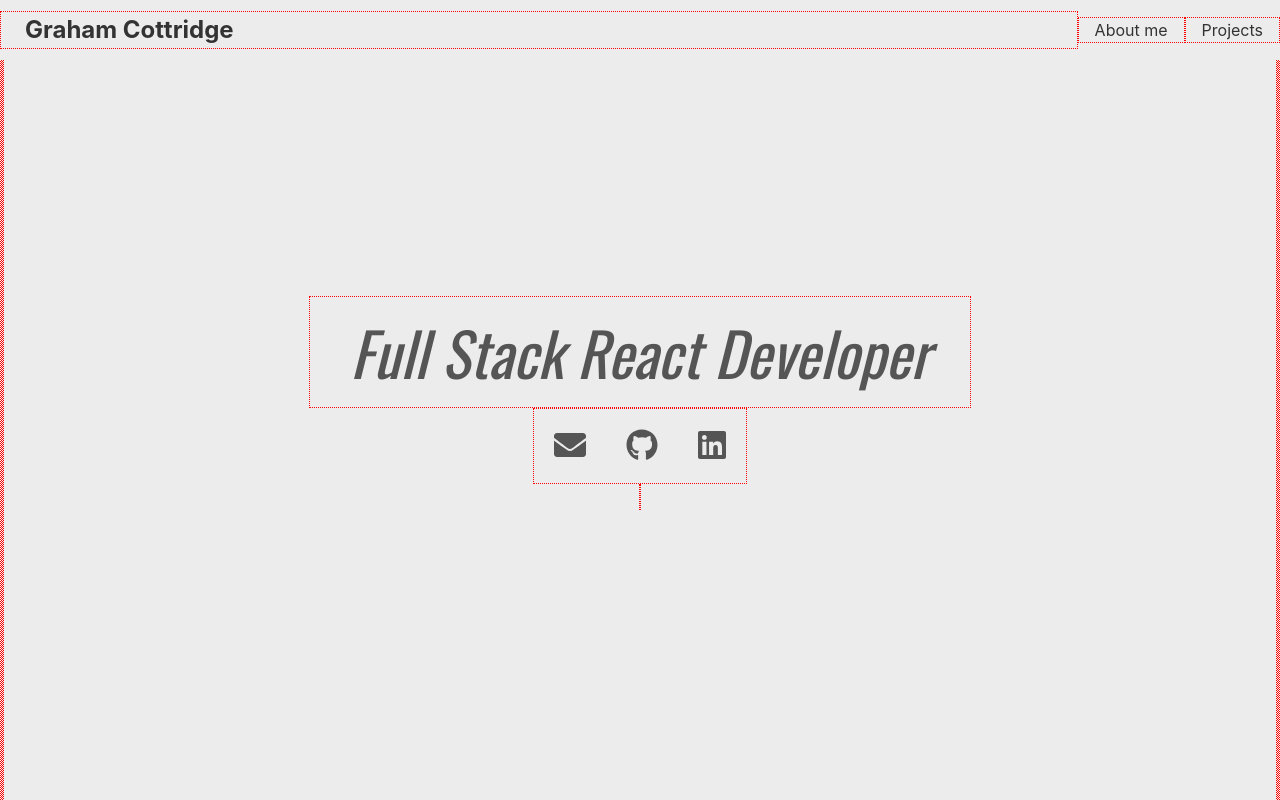
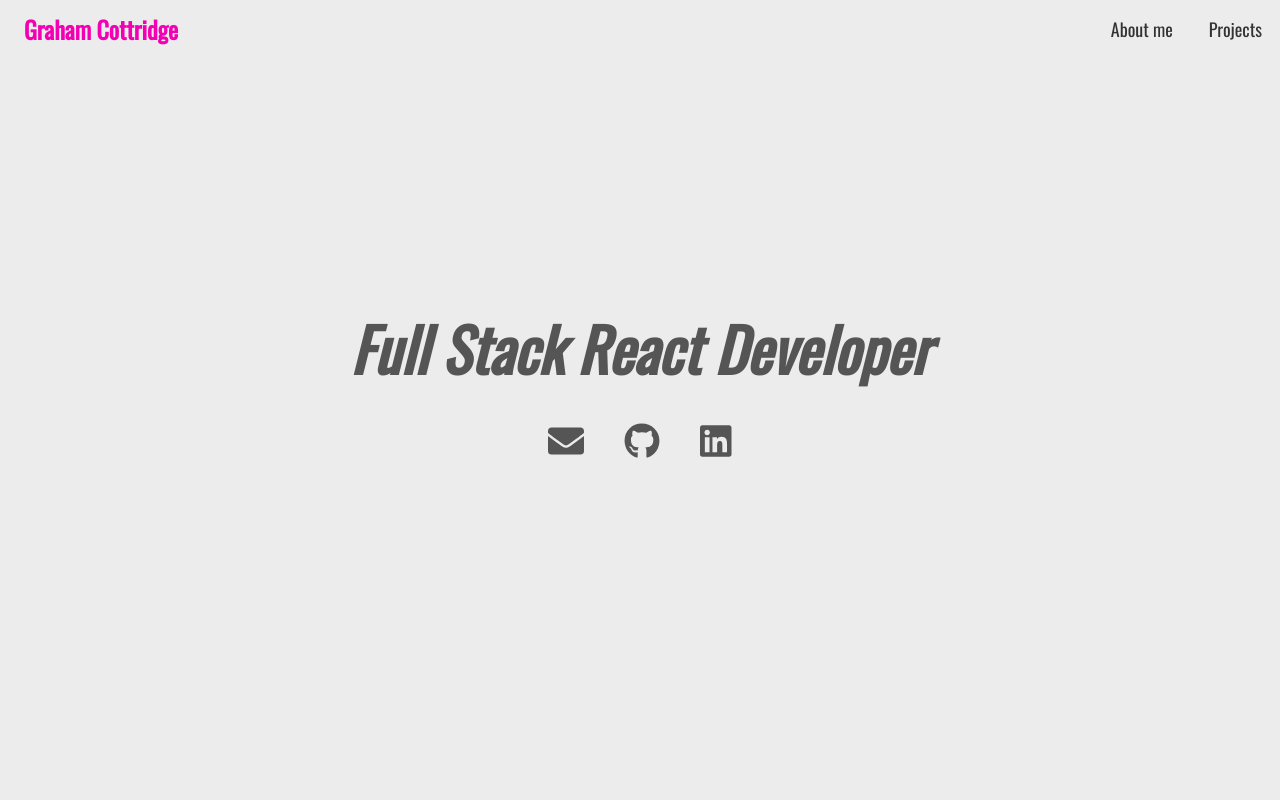
Before and after one commit to grahamcottridge/gc-portfolio, a React (Create React App) app: page / in a window 1280 px wide. Shown: the top 800 px of the page. Built offline with nearby package versions, Linux system fonts and the light colour scheme.

Commit message:
Add scroll to nav

```diff
--- a/package.json
+++ b/package.json
@@ -4,13 +4,16 @@
   "private": true,
   "dependencies": {
     "@fortawesome/fontawesome-svg-core": "^1.2.25",
+    "@fortawesome/free-brands-svg-icons": "^5.11.2",
     "@fortawesome/free-solid-svg-icons": "^5.11.2",
     "@fortawesome/react-fontawesome": "^0.1.6",
     "node-sass": "^4.12.0",
     "react": "^16.10.0",
     "react-dom": "^16.10.0",
     "react-reveal": "^1.2.2",
-    "react-scripts": "3.1.2"
+    "react-scripts": "3.1.2",
+    "react-scroll": "^1.7.14",
+    "react-scroll-parallax": "^2.2.0"
   },
   "scripts": {
     "start": "react-scripts start",
--- a/src/App.css
+++ b/src/App.css
@@ -1,9 +1,21 @@
+body {
+  margin: 0 auto;
+  font-family: "Lato", sans-serif;
+  font-size: 18px;
+  line-height: 1.5;
+  color: #555;
+  background: #ececec;
+  -webkit-font-smoothing: antialiased;
+  -moz-osx-font-smoothing: grayscale;
+}
+
 h1,
 h2,
 h3,
 h4,
 h5,
 h6,
+a,
 strong {
   font-family: "Oswald", sans-serif;
   color: #333;
@@ -16,7 +28,7 @@
 .background {
   background: #ececec;
 }
-
+/*
 div {
   border: 1px dotted red;
-}
+} */
--- a/src/components/card/card.component.jsx
+++ b/src/components/card/card.component.jsx
@@ -6,7 +6,7 @@
   return (
     <div className="card">
       <div className="title" id={props.id}>
-        <h2 id={props.goto}>{props.title}</h2>
+        <h2 id={props.section}>{props.title}</h2>
       </div>
       {props.children}
     </div>
--- a/src/components/header/header.component.jsx
+++ b/src/components/header/header.component.jsx
@@ -4,6 +4,7 @@
 import "./header.styles.scss";
 
 import Zoom from "react-reveal/Zoom";
+import { Parallax, ParallaxBanner } from "react-scroll-parallax";
 
 import { FontAwesomeIcon } from "@fortawesome/react-fontawesome";
 import { faEnvelope } from "@fortawesome/free-solid-svg-icons";
--- a/src/components/nav/nav.component.jsx
+++ b/src/components/nav/nav.component.jsx
@@ -2,22 +2,43 @@
 
 import "./nav.styles.scss";
 
-const Nav = () => (
-  <nav class="fixednav">
-    <div class="leftnav">
-      <a href="#">Graham Cottridge</a>
+import { Link, animateScroll as scroll } from "react-scroll";
+
+const Nav = () => {
+  const scrollToTop = () => {
+    scroll.scrollToTop();
+  };
+  return (
+    <nav className="fixednav">
+      <div className="leftnav">
+        <a onClick={scrollToTop}>Graham Cottridge</a>
       </div>
-    <div class="rightnav">
-      <a href="#" class="rightnav">
+      <div className="rightnav">
+        <Link
+          activeClass="active"
+          to="about"
+          spy={true}
+          smooth={true}
+          offset={-30}
+          duration={1000}
+        >
           About me
-      </a>
+        </Link>
       </div>
-    <div class="rightnav">
-      <a href="#" class="rightnav">
+      <div className="rightnav">
+        <Link
+          activeClass="active"
+          to="projects"
+          spy={true}
+          smooth={true}
+          offset={-30}
+          duration={1000}
+        >
           Projects
-      </a>
+        </Link>
       </div>
     </nav>
   );
+};
 
 export default Nav;
--- a/src/components/nav/nav.styles.scss
+++ b/src/components/nav/nav.styles.scss
@@ -22,6 +22,7 @@
   a {
     padding: 1em;
     color: #333;
+    text-decoration: none;
   }
 
   a:hover {
--- a/src/pages/homepage.component.jsx
+++ b/src/pages/homepage.component.jsx
@@ -11,10 +11,10 @@
 const HomePage = () => (
   <div className="homepage">
     <Header />
-    <Card goto="about" title="About me">
+    <Card section="about" title="About me">
       <About />
     </Card>
-    <Card goto="projects" title="Projects">
+    <Card section="projects" title="Projects">
       <Projects />
     </Card>
   </div>
```
Also changed, not shown: src/index.js (+4 -4 lines), 1 other file (tests, documents, lock files or other folders). Lines whose indentation alone changed are shown as unchanged.
